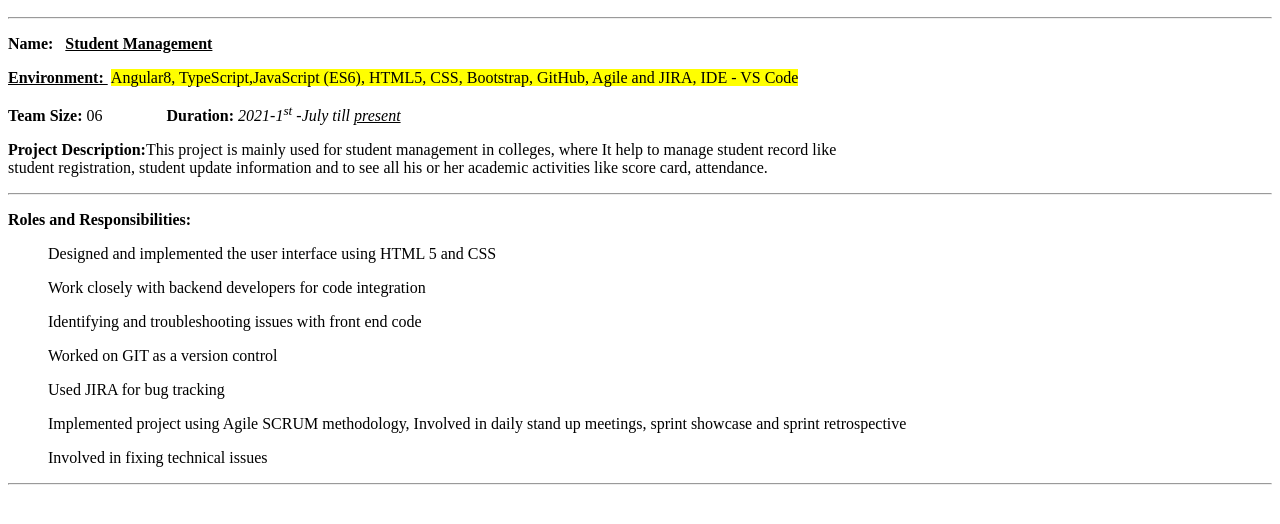
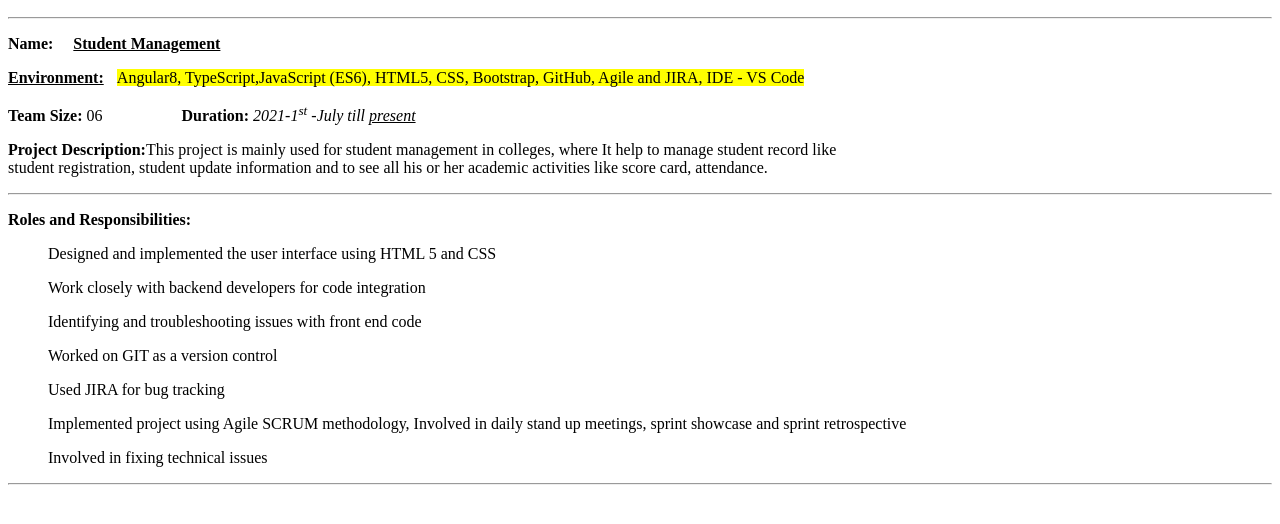
Before and after one commit to ghodakeaa/MyProfileAmol, a plain HTML site: page projectDetails.html in a window 1280 px wide. Shown: the part 50-574 px from the top of the page. Drawn offline with Linux system fonts and the light colour scheme.

Commit message:
Removed &nbsp:
Removed &nbsp:

```diff
--- a/projectDetails.html
+++ b/projectDetails.html
@@ -4,15 +4,26 @@
     <meta charset="UTF-8" />
     <meta name="viewport" content="width=device-width, initial-scale=1.0" />
     <title>Project Details</title>
+    <style>
+      .name{
+        margin-left: 20px;
+      }
+      .team{
+        margin-left: 75px;
+      }
+      .env{
+        padding-right: 10px;
+      }
+    </style>
   </head>
   <body>
     <h2>Project Details</h2>
     <hr />
     <p>
-      <strong>Name: &nbsp;&nbsp;<u>Student Management</u></strong>
+      <strong>Name:<u class="name">Student Management</u></strong>
     </p>
     <p>
-      <strong><u>Environment:&nbsp;</u></strong>
+      <strong><u class="env">Environment:</u></strong>
       <mark
         >Angular8, TypeScript,JavaScript (ES6), HTML5, CSS, Bootstrap, GitHub,
         Agile and JIRA, IDE - VS Code</mark
@@ -20,7 +31,7 @@
     </p>
     <p>
       <strong>Team Size:</strong> 06
-      &nbsp;&nbsp;&nbsp;&nbsp;&nbsp;&nbsp;&nbsp;&nbsp;&nbsp;&nbsp;&nbsp;&nbsp;&nbsp;&nbsp;<strong>
+      <strong class="team">
         Duration:</strong
       ><i> 2021-1<sup>st</sup> -July till <u>present</u></i>
     </p>
```
Also changed, not shown: home.html (+1 -0 lines), index.html (+6 -6 lines).
